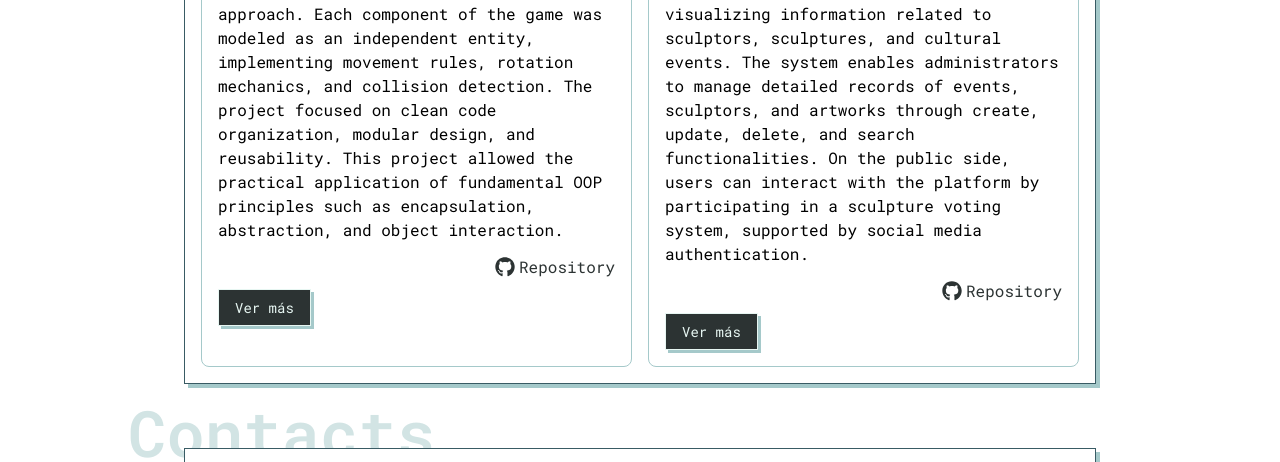
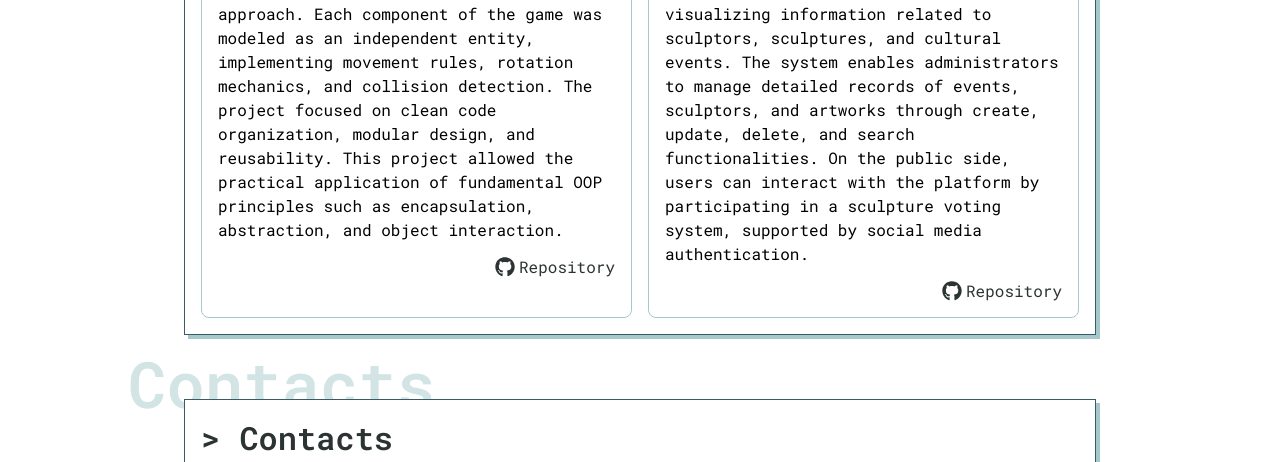
Before and after one commit to StivenAlexis/StivenAlexis.github.io, a website: page index.html in a window 1280 px wide. Shown: the part 1293-1755 px from the top of the page. Drawn offline with Linux system fonts and the light colour scheme.

Commit message:
delete bottom

```diff
--- a/index.html
+++ b/index.html
@@ -123,9 +123,6 @@
                       Repository
                     </a>
                   </div>
-                  <div class="project-card-actions">
-                    <a class="project-button" href="https://github.com/StivenAlexis/tetris" target="_blank" rel="noopener noreferrer">Ver más</a>
-                  </div>
                 </div>
 
                 <div class="project-card">
@@ -156,9 +153,6 @@
                       />
                       Repository
                     </a>
-                  </div>
-                  <div class="project-card-actions">
-                    <a class="project-button" href="https://github.com/StivenAlexis/bienal-backend-Testing" target="_blank" rel="noopener noreferrer">Ver más</a>
                   </div>
                 </div>
               </div>
```
